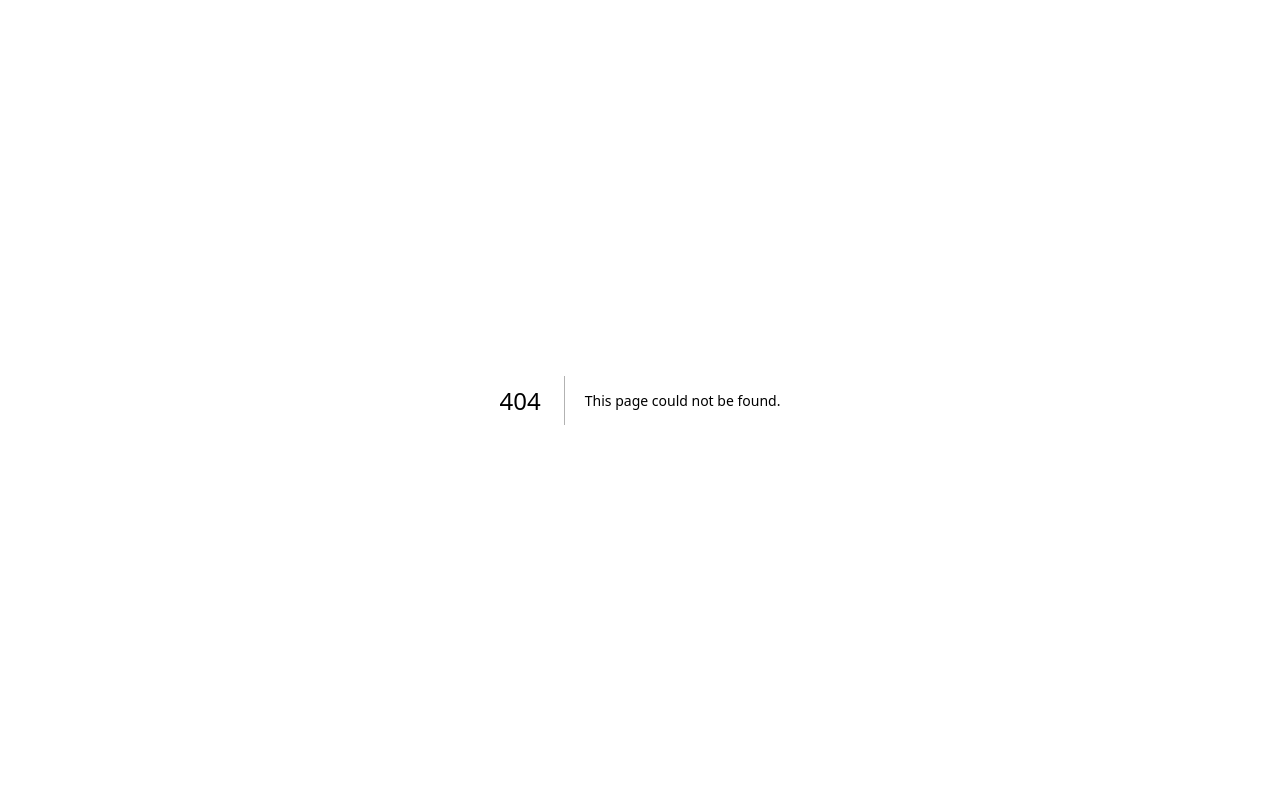
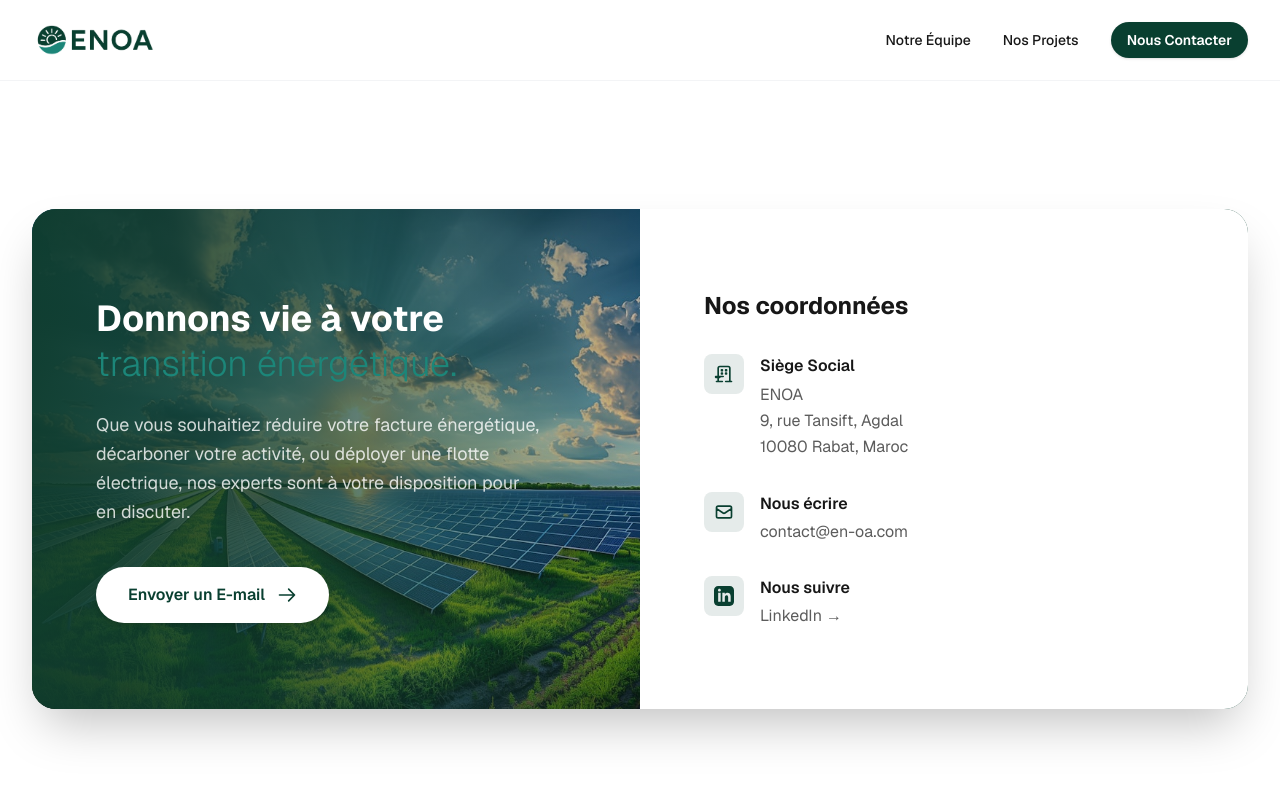
Before and after one commit to t-akz/EnoaSite, a Next.js app: page /contact in a window 1280 px wide. Before the commit this address had no page. Shown: the top 800 px of the page. Built offline with nearby package versions, Linux system fonts and the light colour scheme.

Commit message:
Page contact added

```diff
--- /dev/null
+++ b/src/app/contact/page.tsx
@@ -0,0 +1,133 @@
+import Header from "@/components/Header";
+import Footer from "@/components/Footer";
+import type { Metadata } from "next";
+
+export const metadata: Metadata = {
+  title: "Contact – Enoa",
+  description: "Contactez Enoa pour vos projets énergétiques au Maroc : solaire, mobilité électrique, efficacité énergétique.",
+};
+
+export default function ContactPage() {
+  return (
+    <div className="min-h-screen bg-background flex flex-col">
+      <Header />
+      <main className="flex-1 flex items-center justify-center py-24 sm:py-32">
+        <div className="mx-auto w-full max-w-7xl px-6 lg:px-8">
+
+          <div className="bg-primary rounded-3xl overflow-hidden shadow-2xl flex flex-col lg:flex-row min-h-[500px]">
+
+            {/* Split Left (CTA) */}
+            <div
+              className="relative w-full lg:w-1/2 p-10 sm:p-14 lg:p-16 flex flex-col justify-center overflow-hidden"
+              style={{
+                backgroundImage: "url('/contact.jpeg')",
+                backgroundSize: "cover",
+                backgroundPosition: "center",
+              }}
+            >
+              {/* Degradé asymétrique (Dark left -> Transparent right) */}
+              <div
+                className="absolute inset-0"
+                style={{
+                  background: "linear-gradient(to right, rgba(16, 61, 45, 0.95) 0%, rgba(16, 61, 45, 0.70) 50%, rgba(16, 61, 45, 0.20) 100%)",
+                }}
+              />
+              {/* Contenu textuel */}
+              <div className="relative z-10 block">
+                <h1 className="text-3xl sm:text-4xl font-bold text-white leading-tight mb-6">
+                  Donnons vie à votre <br />
+                  <span className="font-light text-secondary">transition énergétique.</span>
+                </h1>
+                <p className="text-lg text-white/80 leading-relaxed mb-10 max-w-md">
+                  Que vous souhaitiez réduire votre facture énergétique, décarboner votre activité,
+                  ou déployer une flotte électrique, nos experts sont à votre disposition pour
+                  en discuter.
+                </p>
+
+                <div>
+                  <a
+                    href="mailto:contact@en-oa.com"
+                    className="inline-flex items-center gap-3 rounded-full bg-white px-8 py-4 text-base font-semibold text-primary hover:bg-secondary hover:text-white transition-all duration-300 shadow-md hover:shadow-lg hover:-translate-y-1 group"
+                  >
+                    Envoyer un E-mail
+                    <svg
+                      className="w-5 h-5 transition-transform duration-300 group-hover:translate-x-1"
+                      fill="none"
+                      stroke="currentColor"
+                      viewBox="0 0 24 24"
+                      xmlns="http://www.w3.org/2000/svg"
+                    >
+                      <path strokeLinecap="round" strokeLinejoin="round" strokeWidth={2} d="M14 5l7 7m0 0l-7 7m7-7H3" />
+                    </svg>
+                  </a>
+                </div>
+              </div>
+            </div>
+
+            {/* Split Right (Infos) */}
+            <div className="w-full lg:w-1/2 bg-white p-10 sm:p-14 lg:p-16 flex flex-col justify-center">
+              <h2 className="text-2xl font-bold text-foreground mb-8">Nos coordonnées</h2>
+
+              <ul className="space-y-8">
+
+                {/* Entreprise / Siège */}
+                <li className="flex gap-4">
+                  <div className="flex bg-primary/10 h-10 w-10 shrink-0 items-center justify-center rounded-lg text-primary">
+                    <svg className="w-5 h-5" fill="none" stroke="currentColor" viewBox="0 0 24 24">
+                      <path strokeLinecap="round" strokeLinejoin="round" strokeWidth={2} d="M19 21V5a2 2 0 00-2-2H7a2 2 0 00-2 2v16m14 0h2m-2 0h-5m-9 0H3m2 0h5M9 7h1v1H9V7zm5 0h1v1h-1V7zm-5 4h1v1H9v-1zm5 0h1v1h-1v-1zm-3 4H2v1h5v-1z" />
+                    </svg>
+                  </div>
+                  <div>
+                    <p className="font-semibold text-foreground">Siège Social</p>
+                    <p className="mt-1 text-foreground/70 leading-relaxed">
+                      ENOA<br />
+                      9, rue Tansift, Agdal<br />
+                      10080 Rabat, Maroc
+                    </p>
+                  </div>
+                </li>
+
+                {/* Email */}
+                <li className="flex gap-4">
+                  <div className="flex bg-primary/10 h-10 w-10 shrink-0 items-center justify-center rounded-lg text-primary">
+                    <svg className="w-5 h-5" fill="none" stroke="currentColor" viewBox="0 0 24 24">
+                      <path strokeLinecap="round" strokeLinejoin="round" strokeWidth={2} d="M3 8l7.89 5.26a2 2 0 002.22 0L21 8M5 19h14a2 2 0 002-2V7a2 2 0 00-2-2H5a2 2 0 00-2 2v10a2 2 0 002 2z" />
+                    </svg>
+                  </div>
+                  <div>
+                    <p className="font-semibold text-foreground">Nous écrire</p>
+                    <p className="mt-1">
+                      <a href="mailto:contact@en-oa.com" className="hover:text-primary text-foreground/70 transition-colors">
+                        contact@en-oa.com
+                      </a>
+                    </p>
+                  </div>
+                </li>
+
+                {/* Reseaux (LinkedIn) */}
+                <li className="flex gap-4">
+                  <div className="flex bg-primary/10 h-10 w-10 shrink-0 items-center justify-center rounded-lg text-primary">
+                    <svg className="w-5 h-5" fill="currentColor" viewBox="0 0 24 24">
+                      <path d="M19 0h-14c-2.761 0-5 2.239-5 5v14c0 2.761 2.239 5 5 5h14c2.762 0 5-2.239 5-5v-14c0-2.761-2.238-5-5-5zm-11 19h-3v-11h3v11zm-1.5-12.268c-.966 0-1.75-.79-1.75-1.764s.784-1.764 1.75-1.764 1.75.79 1.75 1.764-.783 1.764-1.75 1.764zm13.5 12.268h-3v-5.604c0-3.368-4-3.113-4 0v5.604h-3v-11h3v1.765c1.396-2.586 7-2.777 7 2.476v6.759z" />
+                    </svg>
+                  </div>
+                  <div>
+                    <p className="font-semibold text-foreground">Nous suivre</p>
+                    <p className="mt-1">
+                      <a href="https://www.linkedin.com/company/greenvertical" className="hover:text-primary text-foreground/70 transition-colors inline-block" target="_blank" rel="noopener noreferrer">
+                        LinkedIn →
+                      </a>
+                    </p>
+                  </div>
+                </li>
+
+              </ul>
+            </div>
+
+          </div>
+        </div>
+      </main>
+      <Footer />
+    </div>
+  );
+}
--- a/src/app/projets/page.tsx
+++ b/src/app/projets/page.tsx
@@ -205,7 +205,7 @@ export default function ProjetsPage() {
             {/* Right side: Button */}
             <div className="flex-shrink-0 flex items-center h-full pt-4 md:pt-8">
               <Link
-                href="/#contact"
+                href="/contact"
                 className="group inline-flex items-center gap-3 rounded-full bg-white px-8 py-4 text-base font-semibold text-primary hover:bg-secondary hover:text-white transition-all duration-300 shadow-xl hover:shadow-2xl hover:-translate-y-1"
               >
                 Nous Contacter
--- a/src/components/Footer.tsx
+++ b/src/components/Footer.tsx
@@ -3,7 +3,7 @@ import Link from "next/link";
 
 export default function Footer() {
     return (
-        <footer id="contact" className="bg-white border-t border-primary">
+        <footer className="bg-white border-t border-primary">
             <div className="mx-auto max-w-7xl px-6 py-6 lg:px-8">
                 {/* Main row: logo+desc left, contact right */}
                 <div className="flex flex-col sm:flex-row sm:items-start sm:justify-between gap-8">
--- a/src/components/Header.tsx
+++ b/src/components/Header.tsx
@@ -25,8 +25,8 @@ export default function Header() {
                         Nos Projets
                     </Link>
                     <Link
-                        href="#contact"
-                        className="rounded-full bg-primary px-5 py-2.5 text-sm font-medium text-white transition-all hover:bg-secondary hover:shadow-md"
+                        href="/contact"
+                        className="inline-flex items-center justify-center rounded-full bg-primary px-4 py-2 text-sm font-semibold text-white shadow-sm hover:bg-secondary focus-visible:outline focus-visible:outline-2 focus-visible:outline-offset-2 focus-visible:outline-primary transition-colors"
                     >
                         Nous Contacter
                     </Link>
--- a/src/components/Hero.tsx
+++ b/src/components/Hero.tsx
@@ -49,7 +49,7 @@ export default function Hero() {
                         style={{ animationDelay: "0.3s" }}
                     >
                         <Button
-                            href="#contact"
+                            href="/contact"
                             size="lg"
                             className="rounded-full px-8 gap-2"
                         >
--- a/src/components/Services.tsx
+++ b/src/components/Services.tsx
@@ -58,7 +58,7 @@ export default function Services() {
                                         {service.description}
                                     </p>
                                     <div className="mt-8">
-                                        <Link href="/#contact" className="text-sm font-semibold text-white/90 flex items-center gap-1 transition-all hover:text-white hover:gap-2">
+                                        <Link href="/contact" className="text-sm font-semibold text-white/90 flex items-center gap-1 transition-all hover:text-white hover:gap-2">
                                             Nous contacter <span aria-hidden="true">&rarr;</span>
                                         </Link>
                                     </div>
```
